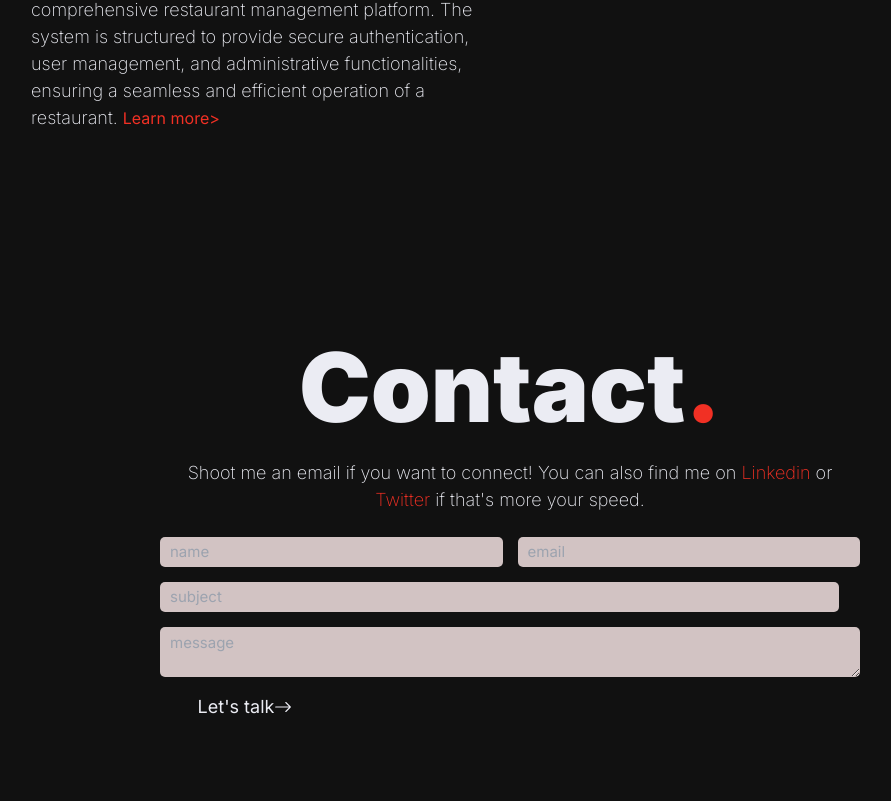
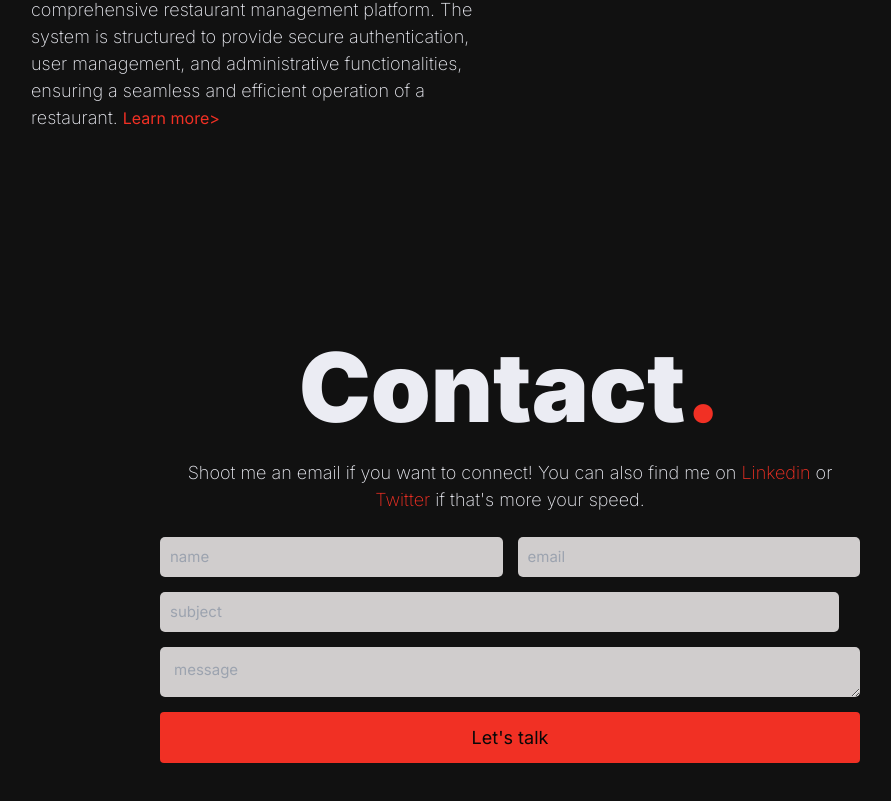
Before and after one commit to ShahSau/portfolioNew, a Next.js app: page / in a window 1280 px wide. Shown: the part 6498-7299 px from the top of the page, without its empty margins (160-1051 px from the left). Built offline with nearby package versions, Linux system fonts and the light colour scheme.

Commit message:
button style

```diff
--- a/app/components/home/contact/Contact.tsx
+++ b/app/components/home/contact/Contact.tsx
@@ -91,11 +91,11 @@ function Contact() {
               </div>
               <input type="text" placeholder="subject" id="subject" name="subject" className={styles.inputS} />
               <textarea placeholder="message" className={styles.textArea} id="textarea" name="message" />
-              <button className={styles.buttonS} type="submit">
+              <button className={styles.contactButton} type="submit">
                 <span>
                   Let&apos;s talk
                 </span>
-                <BsArrowRight />
+                {/* <BsArrowRight /> */}
               </button>
             </form>
           </div>
--- a/app/components/home/contact/contact.module.scss
+++ b/app/components/home/contact/contact.module.scss
@@ -58,14 +58,14 @@
 }
 .inputS{
   width: 97%;
-  height: 3rem;
+  height: 4rem;
   border-radius: 0.5rem;
   padding: 0.5rem 1rem;
   font-size: 1.5rem;
   outline: none;
   transition: 0.25s border-color;
-  color:black;
-  background-color: #d2c3c3;
+  color:#000;
+  background-color: #d0cdcd;
 }
 
 .inputS:focus{
@@ -75,33 +75,33 @@
   width: 100%;
   height: 5rem;
   border-radius: 0.5rem;
-  padding: 0.5rem 1rem;
+  padding: 1.2rem 1.4rem;
   font-size: 1.5rem;
   outline: none;
   transition: 0.25s border-color;
   color:black;
-  background-color: #d2c3c3;
+  background-color: #d0cdcd;
 }
 .textArea:focus{
   border-color:var(--brand);
 }
 
-.buttonS{
-  max-width: 170px;
-  height: 3rem;
-  transition: all;
-  border-radius: 9999px;
-  display: flex;
-  align-items: center;
-  justify-content: center;
-  overflow: hidden;
-  cursor: pointer;
-}
-.buttonS:hover{
-  background-color: var(--brand);
-  color: var(--white);
+// .buttonS{
+//   max-width: 170px;
+//   height: 3rem;
+//   transition: all;
+//   border-radius: 9999px;
+//   display: flex;
+//   align-items: center;
+//   justify-content: center;
+//   overflow: hidden;
+//   cursor: pointer;
+// }
+// .buttonS:hover{
+//   background-color: var(--brand);
+//   color: var(--white);
 
-}
+// }
 .success{
   width: 100%;
   height: 5rem;
@@ -118,3 +118,23 @@
   display: flex;
   justify-content: center;
 }
+
+.contactButton{
+  outline: none;
+  border: none;
+  cursor: pointer;
+
+  padding: 1.2rem 1.4rem;
+
+  background: var(--brand);
+  color: var(--background-dark);
+  font-size: var(--text-sm);
+  border-radius: 4px;
+
+  position: relative;
+  z-index: 20;
+
+  overflow: hidden;
+
+  transition: 0.2s opacity;
+}
```
